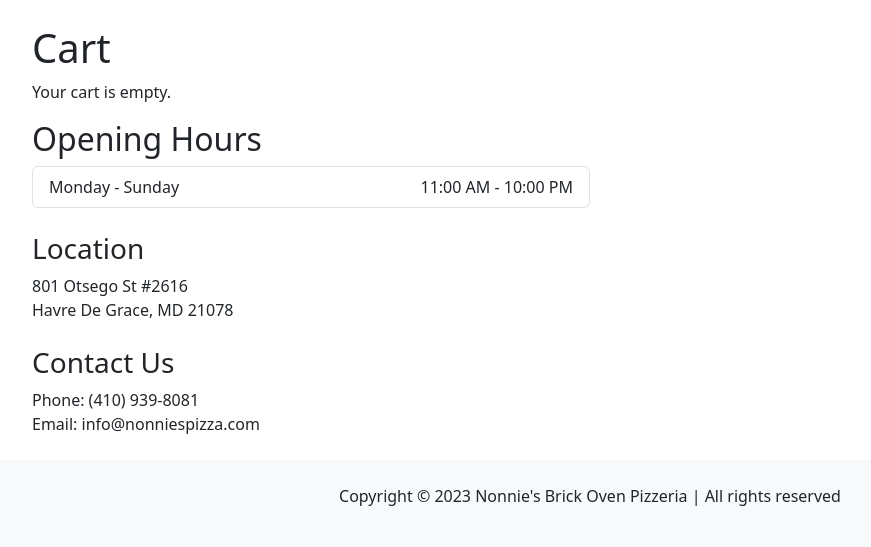
After one commit to andrewanchor/nonniespizza2.0, a Django app: page /menu/cart in a window 1280 px wide. The commit adds this page. Shown: the top 547 px of the page, without its empty margins (50-921 px from the left). Run offline with Django 4.2, Linux system fonts and the light colour scheme; a user stored in the database is signed in; data comes from the database, SQL or seed files in the repository; both versions use the stored data as it was after the commit.

Commit message:
adding cart

```diff
--- a/nonnies_pizza/menu/admin.py
+++ b/nonnies_pizza/menu/admin.py
@@ -1,8 +1,10 @@
 from django.contrib import admin
 
 # Register your models here.
-from .models import MENU, Category, Item
+from .models import MENU, Category, Item, Cart, CartItem
 
 admin.site.register(MENU)
 admin.site.register(Category)
 admin.site.register(Item)
+admin.site.register(Cart)
+admin.site.register(CartItem)
--- a/nonnies_pizza/menu/models.py
+++ b/nonnies_pizza/menu/models.py
@@ -1,4 +1,5 @@
 from django.db import models
+from django.contrib.auth.models import User
 
 class MENU(models.Model):
   firstname = models.CharField(max_length=255)
@@ -22,3 +23,13 @@
 
     def __str__(self):
         return self.name
+
+
+class Cart(models.Model):
+    user = models.ForeignKey(User, on_delete=models.CASCADE)
+    created_at = models.DateTimeField(auto_now_add=True)
+
+class CartItem(models.Model):
+    cart = models.ForeignKey(Cart, on_delete=models.CASCADE)
+    item = models.ForeignKey(Item, on_delete=models.CASCADE)
+    quantity = models.IntegerField(default=1)
--- /dev/null
+++ b/nonnies_pizza/menu/templates/cart.html
@@ -0,0 +1,73 @@
+<!doctype html>
+<html lang="en">
+<head>
+  <meta charset="utf-8">
+  <meta name="viewport" content="width=device-width, initial-scale=1">
+  <link href="https://cdn.jsdelivr.net/npm/bootstrap@5.3.0-alpha3/dist/css/bootstrap.min.css" rel="stylesheet" integrity="sha384-KK94CHFLLe+nY2dmCWGMq91rCGa5gtU4mk92HdvYe+M/SXH301p5ILy+dN9+nJOZ" crossorigin="anonymous">
+  <script src="https://cdn.jsdelivr.net/npm/bootstrap@5.3.0-alpha3/dist/js/bootstrap.bundle.min.js" integrity="sha384-ENjdO4Dr2bkBIFxQpeoTz1HIcje39Wm4jDKdf19U8gI4ddQ3GYNS7NTKfAdVQSZe" crossorigin="anonymous"></script>
+
+  <title>Nonnie's Brick Oven Pizzeriaaaaaaaaaa</title>
+</head>
+<body>
+    <div class="container mt-4">
+        <h1>Cart</h1>
+        {% if cart_items %}
+          <table class="table table-hover">
+            <thead>
+              <tr>
+                <th>Item</th>
+                <th>Quantity</th>
+                <th>Price</th>
+                <th>Subtotal</th>
+              </tr>
+            </thead>
+            <tbody>
+              {% for item in cart_items %}
+                <tr>
+                  <td>{{ item.item.name }}</td>
+                  <td>{{ item.quantity }}</td>
+                  <td>{{ item.item.price }}</td>
+
+                </tr>
+              {% endfor %}
+            </tbody>
+            <tfoot>
+              <tr>
+                <td colspan="3">Total</td>
+                <td>{{ total }}</td>
+              </tr>
+            </tfoot>
+          </table>
+        {% else %}
+          <p>Your cart is empty.</p>
+        {% endif %}
+
+      <div class="col-md-6 mb-4">
+        <h2>Opening Hours
+        </h2>
+        <ul class="list-group">
+        <li class="list-group-item d-flex justify-content-between align-items-center">
+            Monday - Sunday
+            <span>11:00 AM - 10:00 PM</span>
+        </li>
+        </ul>
+        <div class="mt-4">
+        <h3>Location</h3>
+        <p>801 Otsego St #2616<br> Havre De Grace, MD 21078</p>
+        </div>
+        <div class="mt-4">
+        <h3>Contact Us</h3>
+        <p>Phone: (410) 939-8081<br> Email: info@nonniespizza.com</p>
+        </div>
+        </div>
+        </div>
+        </div>
+        <footer class="bg-light py-4">
+        <div class="container text-center">
+        <p>Copyright © 2023
+        Nonnie's Brick Oven Pizzeria | All rights reserved</p>
+        </div>
+        </footer>
+        <script src="https://cdn.jsdelivr.net/npm/bootstrap@5.3.0-alpha3/dist/js/bootstrap.bundle.min.js" integrity="sha384-ENjdO4Dr2bkBIFxQpeoTz1HIcje39Wm4jDKdf19U8gI4ddQ3GYNS7NTKfAdVQSZe" crossorigin="anonymous"></script>
+        </body>
+        </html>
--- a/nonnies_pizza/menu/templates/menu.html
+++ b/nonnies_pizza/menu/templates/menu.html
@@ -54,6 +54,7 @@
             <p class="card-text">${{item.price}}</p>
             <div class="input-group">
               <button class="btn btn-primary" type="button" id="minus-btn">-</button>
+
               <input type="number" class="form-control" value="1" min="1" max="10" aria-label="Item quantity" aria-describedby="minus-btn plus-btn">
               <button class="btn btn-primary" type="button" id="plus-btn">+</button>
             </div>
--- a/nonnies_pizza/menu/urls.py
+++ b/nonnies_pizza/menu/urls.py
@@ -4,6 +4,7 @@
 urlpatterns = [path("", views.landing, name = "landing"),
                path("menu/", views.menu, name = "menu"),
                path("menu/register", views.register, name = "register"),
+               path("menu/cart", views.cart, name = "cart"),
 
 
 ]
--- a/nonnies_pizza/menu/views.py
+++ b/nonnies_pizza/menu/views.py
@@ -1,9 +1,10 @@
 from django.http import HttpResponse
 from django.shortcuts import render, redirect
 from django.template import loader
-from .models import Item,Category,MENU
+from .models import Item,Category,MENU, Cart, CartItem
 from django.contrib.auth.forms import UserCreationForm
 from django.contrib.auth import login
+from django.contrib.auth.decorators import login_required
 
 def menu(request):
     categories = Category.objects.prefetch_related('items').all()
@@ -32,3 +33,38 @@
     else:
         form = UserCreationForm()
     return render(request, 'register.html', {'form': form})
+
+
+@login_required
+def cart(request):
+    user_cart, created = Cart.objects.get_or_create(user=request.user)
+    cart_items = CartItem.objects.filter(cart=user_cart)
+    total_price = 0
+    for item in cart_items:
+        total_price += item.item.price * item.quantity
+    context = {
+        'cart_items': cart_items,
+        'total_price': total_price,
+    }
+    return render(request, 'cart.html', context)
+
+@login_required
+def add_to_cart(request, product_id):
+    product = Item.objects.get(id=product_id)
+    user_cart, created = Cart.objects.get_or_create(user=request.user)
+    cart_item, created = CartItem.objects.get_or_create(cart=user_cart, product=product)
+    if not created:
+        cart_item.quantity += 1
+        cart_item.save()
+    return redirect('cart')
+
+@login_required
+def remove_from_cart(request, cart_item_id):
+    cart_item = CartItem.objects.get(id=cart_item_id)
+    if cart_item.cart.user == request.user:
+        if cart_item.quantity == 1:
+            cart_item.delete()
+        else:
+            cart_item.quantity -= 1
+            cart_item.save()
+    return redirect('cart')
```
Also changed, not shown: nonnies_pizza/db.sqlite3, nonnies_pizza/menu/migrations/0006_cart_cartitem.py (added).
